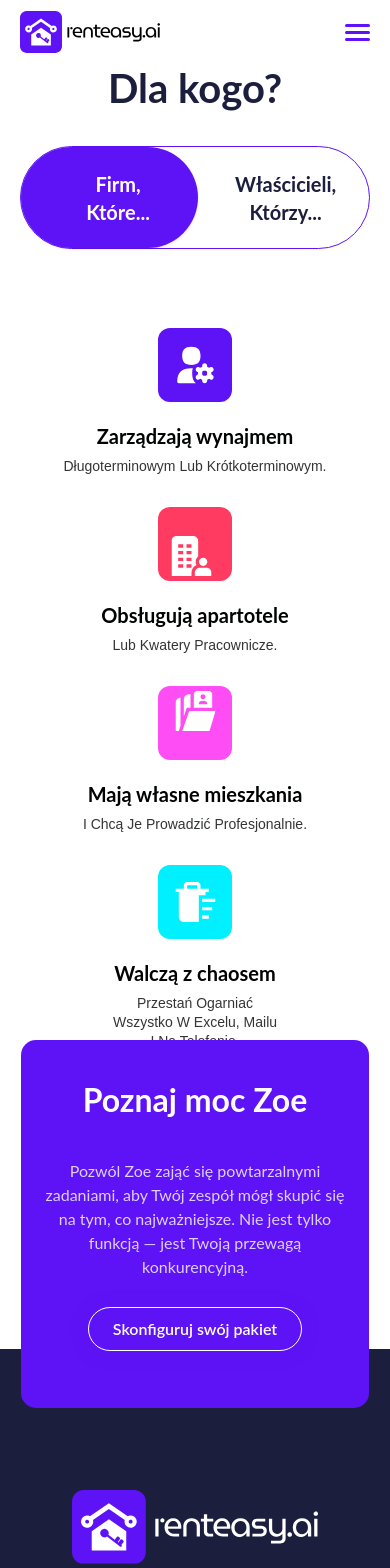
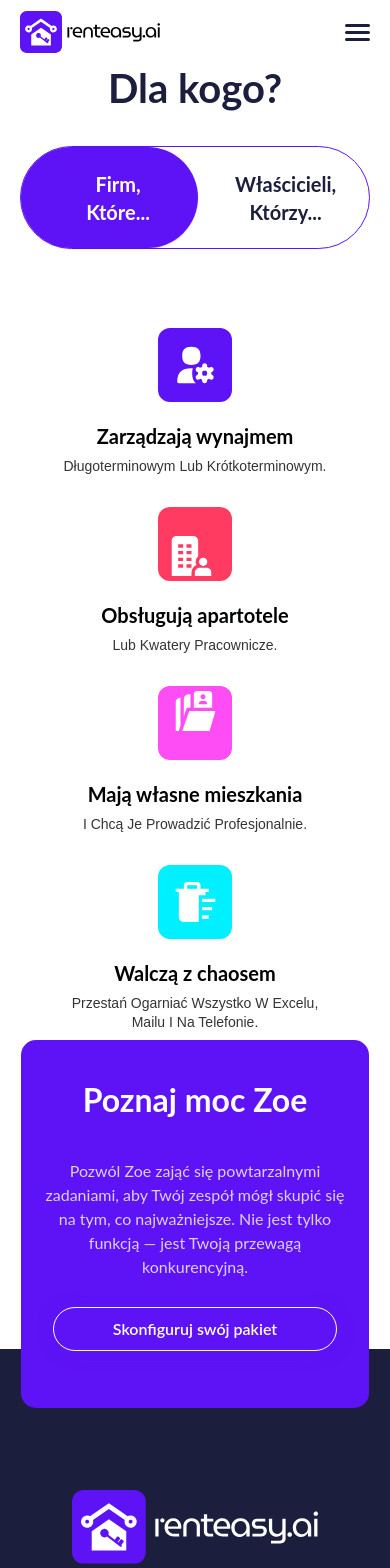
Before and after one commit to jatin-rajput563/rent-test, a React (Vite) app: page /dlakogo in a window 390 px wide. Shown: the top 1568 px of the page. Built offline with nearby package versions, Linux system fonts and the light colour scheme.

Commit message:
all-mistakes-solved

```diff
--- a/src/components/Comożemy.jsx
+++ b/src/components/Comożemy.jsx
@@ -5,7 +5,7 @@ import { Comozemy_Data } from "../utils/helper";
 
 const Comożemy = () => {
   return (
-    <div className="pt-[162px] sm:pt-[140px]">
+    <div className="pt-[162px] sm:pt-[140px] max-sm:px-5">
       <img
         className="mx-auto max-w-[221px] w-full pointer-events-none"
         src={spyimg}
--- a/src/components/DlaKogo.jsx
+++ b/src/components/DlaKogo.jsx
@@ -87,7 +87,7 @@ const DlaKogo = () => {
                       </h3>
                       <p
                         className={`text-dark-black text-sm opacity-80 mt-[11px] leading-134 ff-cabin mx-auto ${
-                          index === 3 ? "max-w-[170px]" : ""
+                          index === 3 ? "max-w-[283px] sm:max-w-[170px]" : ""
                         }`}
                       >
                         {item.subtitle}
--- a/src/components/Footer.jsx
+++ b/src/components/Footer.jsx
@@ -42,7 +42,7 @@ const Footer = () => {
               btnText={
                 isHomePage ? "Zarejestruj się" : "Skonfiguruj swój pakiet"
               }
-              btnClass="text-white text-center hover:bg-white hover:text-dark-blue border-solid border-white !py-[9px] !px-[23.8px]"
+              btnClass="text-white text-center hover:bg-white hover:text-dark-blue border-solid border-white !py-[9px] sm:!px-[23.8px] !px-[59.3px]"
             />
           </div>
         </div>
@@ -53,7 +53,7 @@ const Footer = () => {
           <div className="flex flex-wrap flex-row items-start">
             <div className="lg:w-[46%] sm:w-1/3 w-full max-sm:mb-[33px]">
               <div className="max-sm:flex justify-center">
-                <a href="#" target="_blank" rel="noopener noreferrer">
+                <a href="#" rel="noopener noreferrer">
                   <img
                     src={FooterLogo}
                     alt="footer-logo"
@@ -90,7 +90,7 @@ const Footer = () => {
             </div>
 
             <div className="lg:w-[54%] sm:w-2/3 w-full flex sm:justify-end lg:justify-start pt-4">
-              <div className="flex lg:gap-[112px] max-sm:justify-between max-sm:w-full gap-[50px] sm:gap-6 md:gap-16">
+              <div className="flex lg:gap-[183px] max-sm:justify-between max-sm:w-full gap-[50px] sm:gap-6 md:gap-16">
                 <div className="sm:max-w-[173px] max-w-[109px]">
                   <p className="text-base text-white font-semibold font-lato leading-118 mb-[21px]">
                     Szybkie linki
@@ -165,7 +165,7 @@ const Footer = () => {
           </div>
         </div>
 
-        <div className="w-full border-t border-solid border-white py-4 px-5">
+        <div className="w-full sm:border-t border-solid border-white py-4 px-5">
           <p className="sm:text-base text-sm text-center leading-160 opacity-80 text-white ff-poppins">
             © <span>{new Date().getFullYear()}</span> RentEasy.AI — All rights
             reserved.
--- a/src/components/Header.jsx
+++ b/src/components/Header.jsx
@@ -70,17 +70,17 @@ const Header = () => {
           onClick={toggleNavbar}
         >
           <span
-            className={`h-[3px] bg-purple-blue rounded-full duration-300 w-full ${
+            className={`h-[3px] bg-dark-blue rounded-full duration-300 w-full ${
               isOpen ? "rotate-45 translate-y-[8px]" : ""
             }`}
           />
           <span
-            className={`h-[3px] bg-purple-blue rounded-full duration-300 w-full ${
+            className={`h-[3px] bg-dark-blue rounded-full duration-300 w-full ${
               isOpen ? "opacity-0" : ""
             }`}
           />
           <span
-            className={`h-[3px] bg-purple-blue rounded-full duration-300 w-full ${
+            className={`h-[3px] bg-dark-blue rounded-full duration-300 w-full ${
               isOpen ? "-rotate-47 -translate-y-[6px]" : ""
             }`}
           />
--- a/src/components/Hero.jsx
+++ b/src/components/Hero.jsx
@@ -21,7 +21,7 @@ const Hero = () => {
             alt="dots"
           />
           <div className="justify-center items-center flex mx-auto mb-[18px] max-w-[291px] sm:max-w-full">
-            <p className="bg-light-purple max-w-[352.97px] w-full py-[11.5px] uppercase rounded-[21px] border border-purple-blue text-purple-blue font-bold leading-100 text-center">
+            <p className="bg-light-purple max-w-[352.97px] text-sm sm:text-base max-sm:whitespace-nowrap w-full py-[11.5px] uppercase rounded-[21px] border border-purple-blue text-purple-blue font-bold leading-100 text-center">
               Twój zespół cyfrowy dostępny 24/7.
             </p>
           </div>
--- a/src/components/Najczęściej.jsx
+++ b/src/components/Najczęściej.jsx
@@ -32,7 +32,7 @@ const Najczęściej = () => {
               >
                 <button
                   onClick={() => handleToggle(index)}
-                  className={`w-full flex flex-col text-left font-bold text-dark-black text-lg sm:text-xl leading-[120%] px-[25px] transition-all duration-300 overflow-hidden ${
+                  className={`w-full flex flex-col text-left cursor-pointer font-bold text-dark-black text-lg sm:text-xl leading-[120%] px-[25px] transition-all duration-300 overflow-hidden ${
                     isOpen
                       ? "py-[30px]"
                       : "min-h-[76px] py-[20px] justify-center"
@@ -80,7 +80,7 @@ const Najczęściej = () => {
           })}
           <CustomButton
             btnText="Poznaj Zoe!"
-            btnClass="bg-purple-blue text-white flex mx-auto py-[9px] px-[24.5px] mt-[118px] sm:mt-[51px]"
+            btnClass="bg-purple-blue text-white flex justify-center mx-auto py-[9px] px-[24.5px] mt-[118px] sm:mt-[27px] max-sm:w-full"
           />
         </div>
       </div>
```
